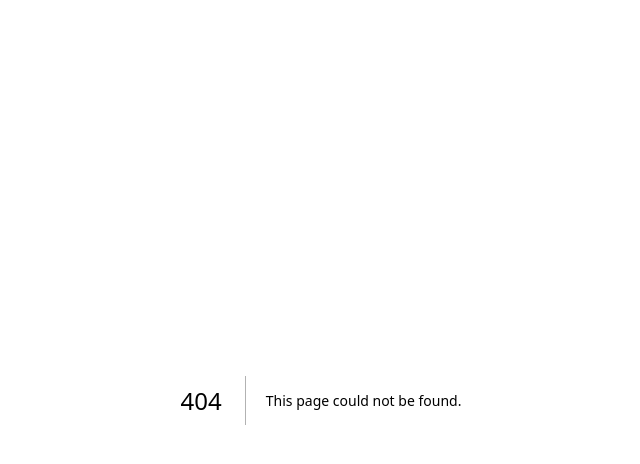
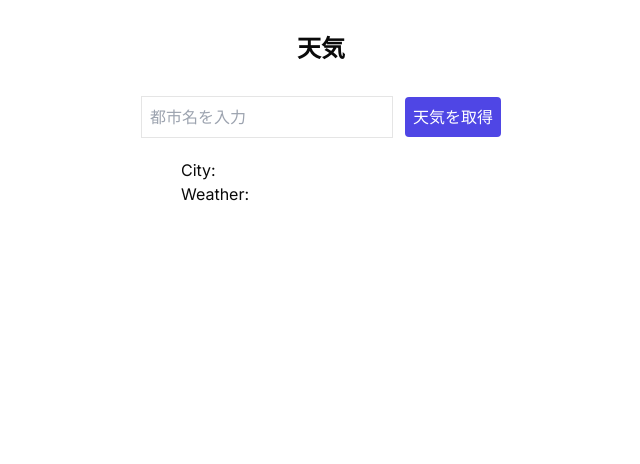
Before and after one commit to Kawashima-Tomoya/motion-tenki, a Next.js app: page /a in a window 1280 px wide. Before the commit this address had no page. Shown: the top 464 px of the page, without its empty margins (319-959 px from the left). Built offline with nearby package versions, Linux system fonts and the light colour scheme.

Commit message:
🩹 🎨

```diff
--- /dev/null
+++ b/app/a/page.tsx
@@ -0,0 +1,10 @@
+import { Form } from '~/components/Form'
+
+export default function Page() {
+  return (
+    <div className="mt-8 text-center">
+      <h1 className="mb-4 font-sans text-2xl font-bold">天気</h1>
+      <Form />
+    </div>
+  )
+}
--- a/app/layout.tsx
+++ b/app/layout.tsx
@@ -8,7 +8,7 @@ const inter = Inter({ subsets: ['latin'] })
 
 export const metadata: Metadata = {
   title: '天気予報',
-  description: '天気予報を表示するアプリケーション',
+  description: '天気予報アプリケーション',
 }
 
 export default function RootLayout({
```
